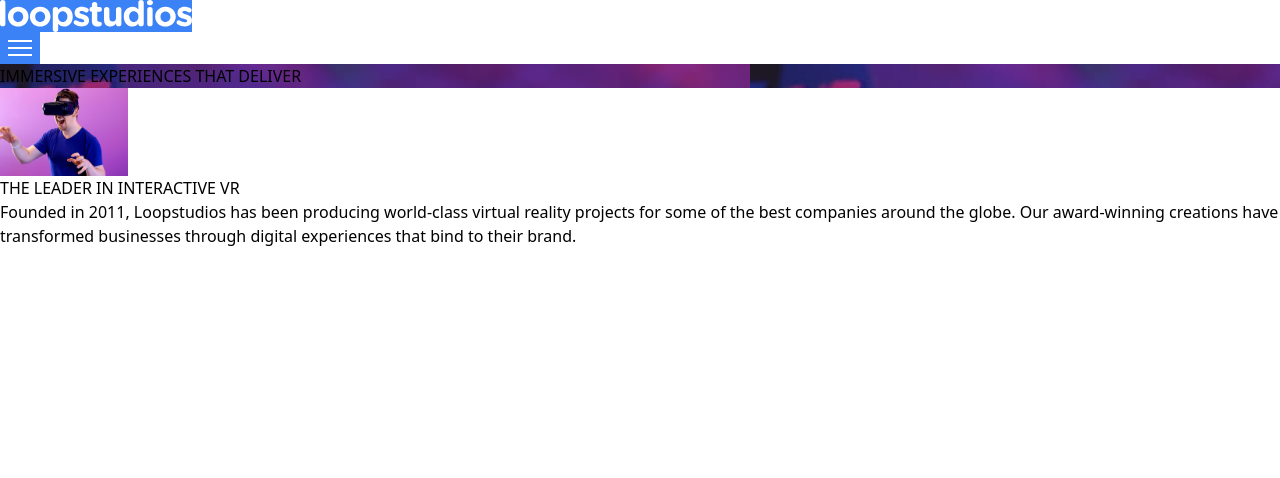
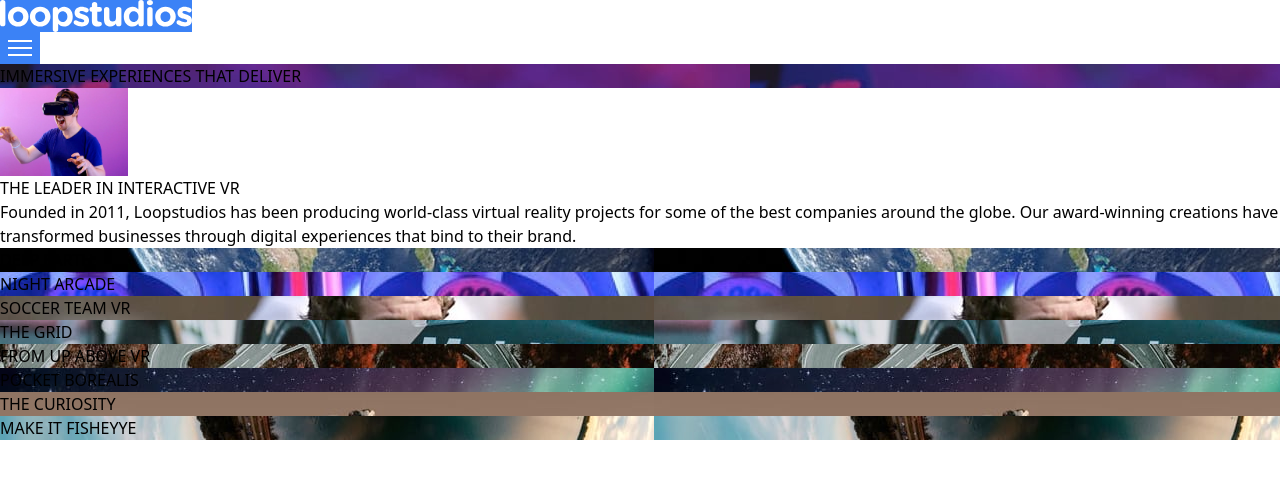
Before and after one commit to Brian-Lin-2/front-end-mentor-loopstudios, a React (Vite) app: page / in a window 1280 px wide. Shown: the top 478 px of the page. Built offline with nearby package versions, Linux system fonts and the light colour scheme.

Commit message:
Start creation component

```diff
--- a/src/App.jsx
+++ b/src/App.jsx
@@ -5,16 +5,25 @@
 
 export default function App() {
   const creations = [
-    {
-
-    }
+    { name: 'DEEP EARTH',       image: 'bg-deep-earth' },
+    { name: 'NIGHT ARCADE',     image: 'bg-night-arcade' },
+    { name: 'SOCCER TEAM VR',   image: 'bg-soccer-team' },
+    { name: 'THE GRID',         image: 'bg-grid' },
+    { name: 'FROM UP ABOVE VR', image: 'bg-from-above' },
+    { name: 'POCKET BOREALIS',  image: 'bg-pocket-borealis' },
+    { name: 'THE CURIOSITY',    image: 'bg-curiosity' },
+    { name: 'MAKE IT FISHEYYE', image: 'bg-fisheye' },
   ]
 
   return (
     <div>
       <Header />
       <Info />
-      <Creation />
+
+      {creations.map(creation => {
+        return <Creation name={creation.name} image={creation.image} />
+      })}
+
       <Footer />
     </div>
   )
--- a/src/Creation.jsx
+++ b/src/Creation.jsx
@@ -1,3 +1,7 @@
-export default function Creation() {
+export default function Creation({ name, image }) {
+  const style = ' ' + image;
 
+  return (
+    <div className={style} >{name}</div>
+  )
 }
--- a/tailwind.config.js
+++ b/tailwind.config.js
@@ -19,7 +19,7 @@
         'deep-earth': "url('/images/mobile/image-deep-earth.jpg')",
         'fisheye': "url('/images/mobile/image-fisheye.jpg')",
         'from-above': "url('/images/mobile/image-from-above.jpg')",
-        'image-grid': "url('/images/mobile/image-grid.jpg')",
+        'grid': "url('/images/mobile/image-grid.jpg')",
         'hero': "url('/images/mobile/image-hero.jpg')",
         'night-arcade': "url('/images/mobile/image-night-arcade.jpg')",
         'pocket-borealis': "url('/images/mobile/image-pocket-borealis.jpg')",
```
